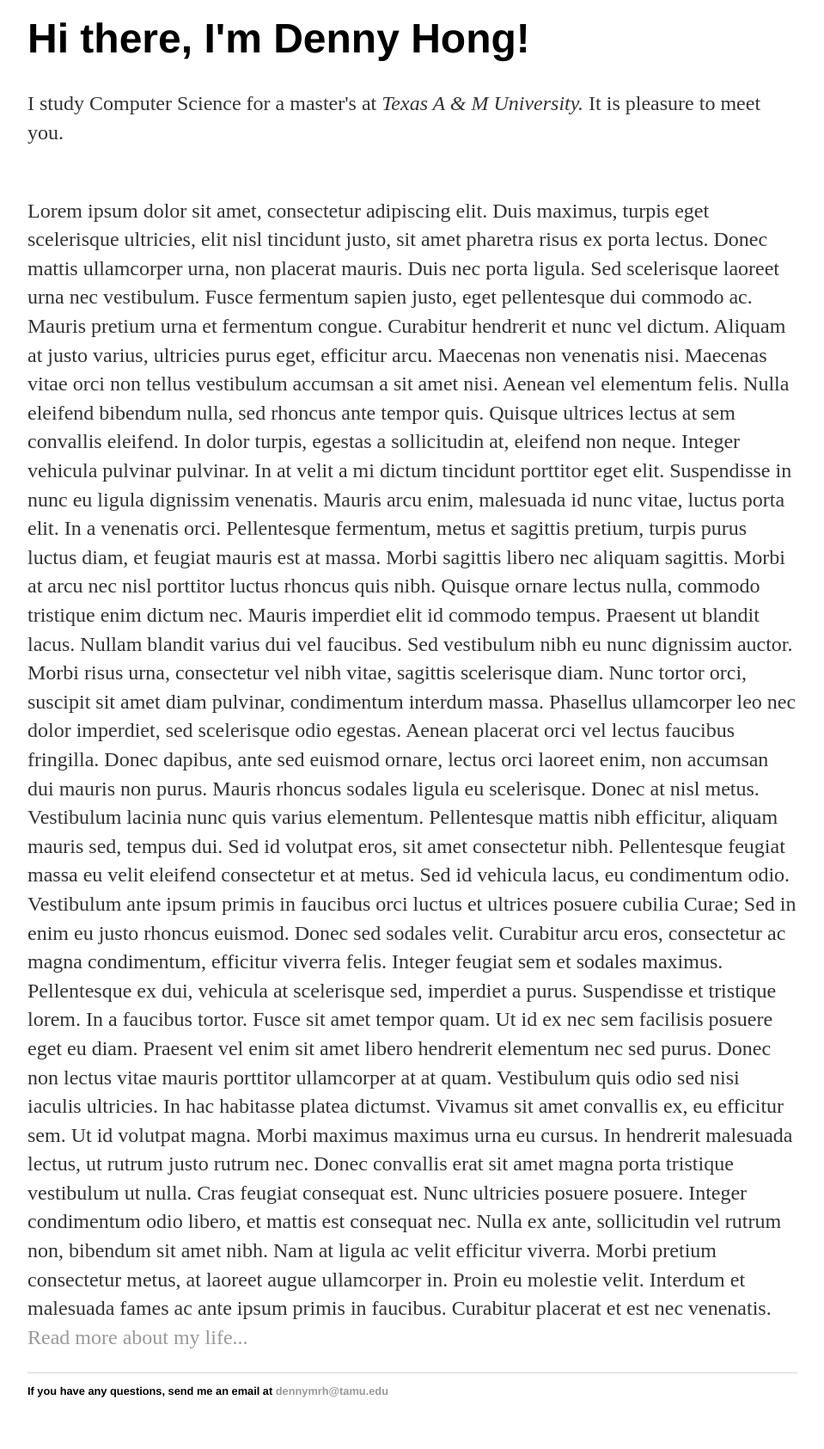
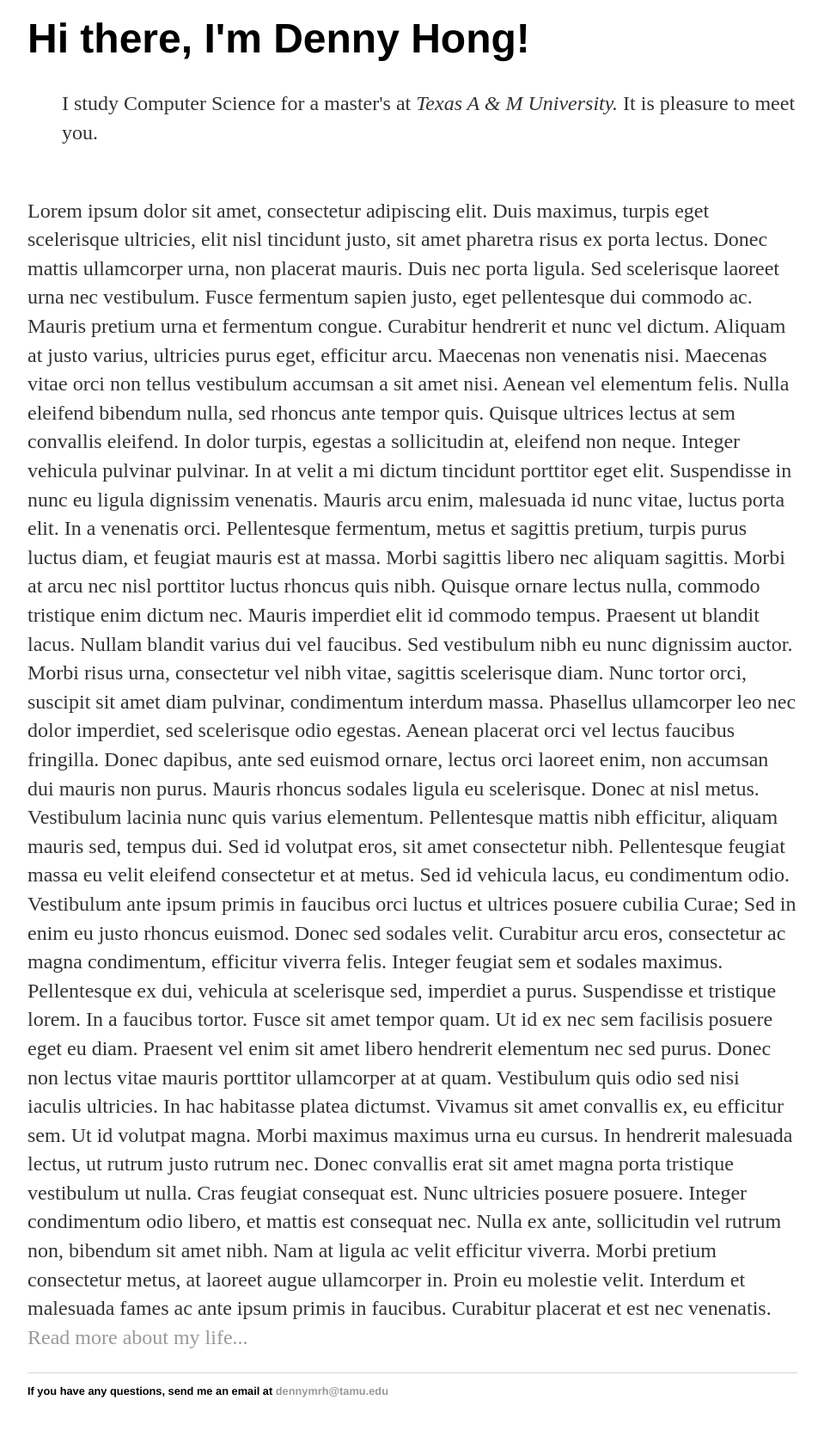
Before and after one commit to dennymrh/dennymrh.github.io, a Jekyll site: the page built from index.html, in a window 1280 px wide. Shown: the part 427-2112 px from the top of the page at 86% size, without its empty margins (160-1119 px from the left). Built offline with Jekyll 4.4.1, drawn with Linux system fonts in a browser that asks for light colours.

Commit message:
Update index.html

```diff
--- a/index.html
+++ b/index.html
@@ -11,7 +11,7 @@ title: Denny Hong's
    		<a href="http://allstarcode.org"><img src="http://www.allstarcode.org/wp-content/uploads/2016/06/ASClogo_598x99.jpg"></a>
 	</p>
 	<h1>Hi there, I'm Denny Hong!</h1>
-	<p class="tab">I study Computer Science for a master's at <em>Texas A &amp; M University.</em> It is pleasure to meet you. <br/><br/></p>
+	<p style="margin-left: 40px">I study Computer Science for a master's at <em>Texas A &amp; M University.</em> It is pleasure to meet you. <br/><br/></p>
 
 	<p>Lorem ipsum dolor sit amet, consectetur adipiscing elit. Duis maximus, turpis eget scelerisque ultricies, elit nisl tincidunt justo, sit amet pharetra risus ex porta lectus. Donec mattis ullamcorper urna, non placerat mauris. Duis nec porta ligula. Sed scelerisque laoreet urna nec vestibulum. Fusce fermentum sapien justo, eget pellentesque dui commodo ac. Mauris pretium urna et fermentum congue. Curabitur hendrerit et nunc vel dictum. Aliquam at justo varius, ultricies purus eget, efficitur arcu. Maecenas non venenatis nisi. Maecenas vitae orci non tellus vestibulum accumsan a sit amet nisi.
 
```
